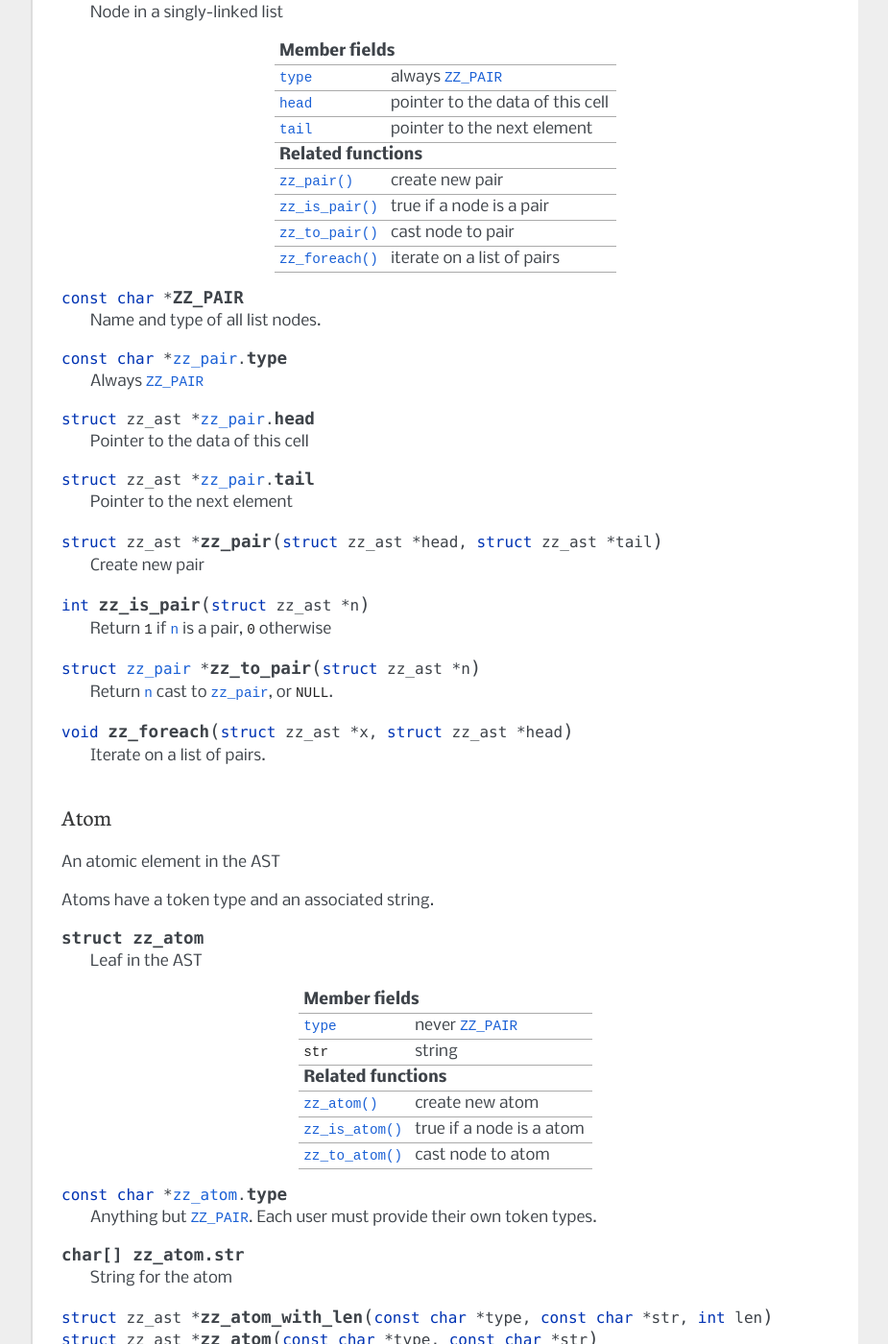
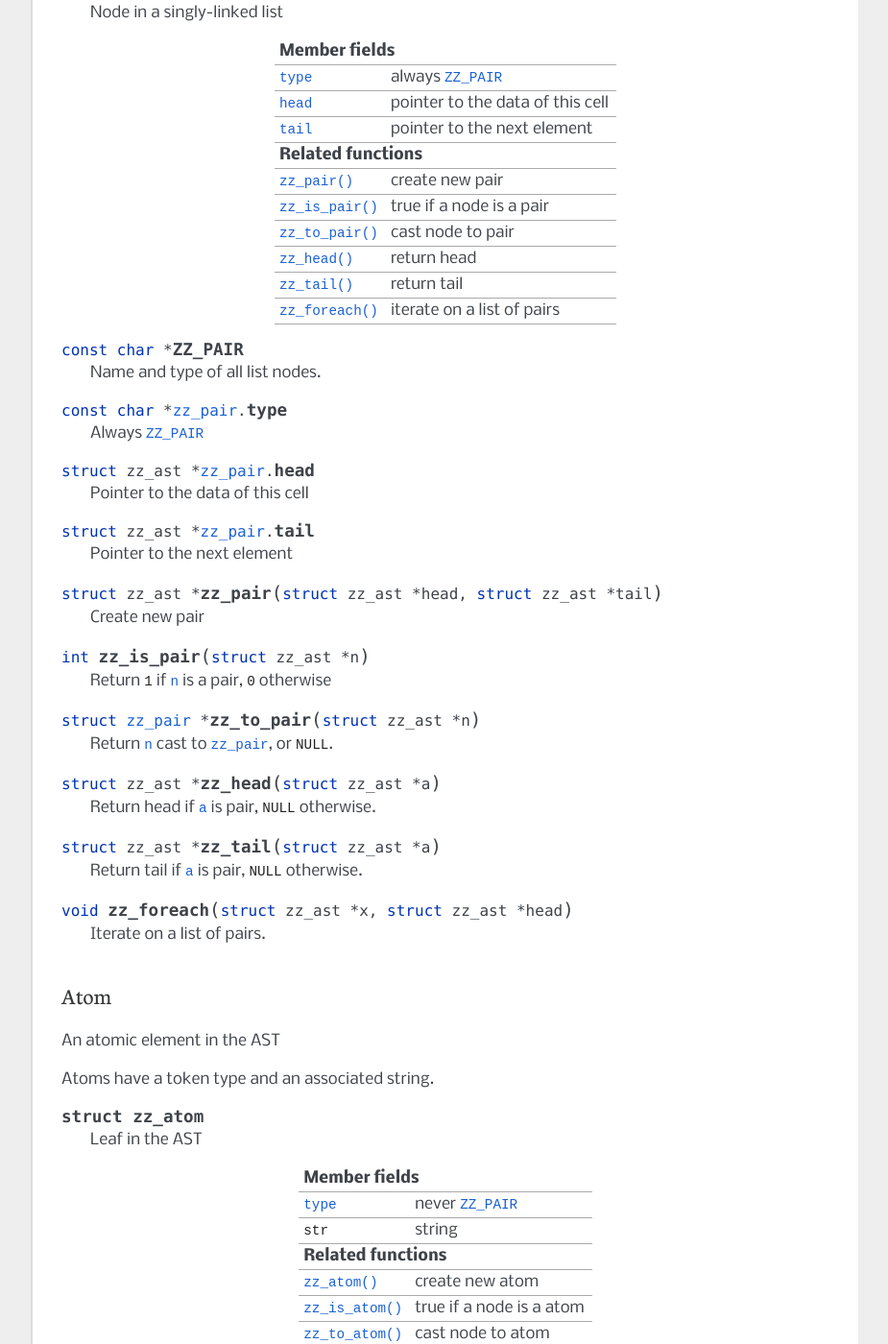
Before and after one commit to quirkyquixote/zebu2, a Sphinx documentation site: the page built from doc/apidoc.rst, in a window 1280 px wide and 1400 px high, scrolled down 917 px. Shown: the whole window at 96% size, without its empty margins (198-1123 px from the left). Built offline with Sphinx 7.4.7, drawn with Linux system fonts in a browser that asks for light colours.

Commit message:
Implement zz_head, zz_tail functions

```diff
--- a/doc/apidoc.rst
+++ b/doc/apidoc.rst
@@ -63,6 +63,8 @@ element (that can be another list) and the next element.
 :func:`zz_pair()`              create new pair
 :func:`zz_is_pair()`           true if a node is a pair
 :func:`zz_to_pair()`           cast node to pair
+:func:`zz_head()`              return head
+:func:`zz_tail()`              return tail
 :func:`zz_foreach()`           iterate on a list of pairs
 ============================== ============================================
 
@@ -93,6 +95,14 @@ element (that can be another list) and the next element.
 .. function:: struct zz_pair* zz_to_pair(struct zz_ast* n)
 
    Return :data:`n` cast to :type:`zz_pair`, or :data:`NULL`.
+
+.. function:: struct zz_ast* zz_head(struct zz_ast* a)
+
+   Return head if :data:`a` is pair, :data:`NULL` otherwise.
+
+.. function:: struct zz_ast* zz_tail(struct zz_ast* a)
+
+   Return tail if :data:`a` is pair, :data:`NULL` otherwise.
 
 .. function:: void zz_foreach(struct zz_ast* x, struct zz_ast* head)
 
```
Also changed, not shown: 2 other files.
